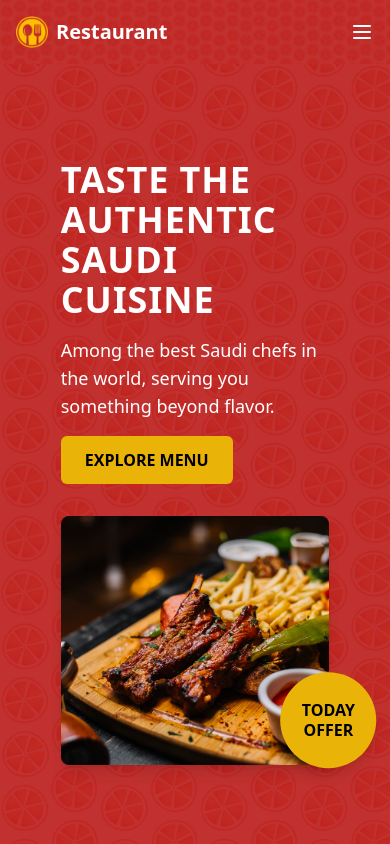
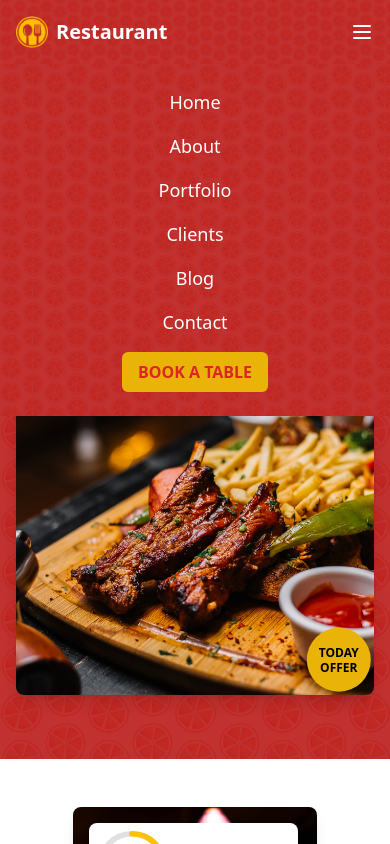
Before and after one commit to md-mohin-uddin/restaurant, a React (Vite) app: page / in a window 390 px wide. Both pictures are taken after a click on the button 362 px from the left and 32 px from the top of the page. Shown: the top 844 px of the page. Built offline with nearby package versions, Linux system fonts and the light colour scheme.

Commit message:
navbar & hero section updated

```diff
--- a/src/components/Header.jsx
+++ b/src/components/Header.jsx
@@ -7,31 +7,35 @@ function Header() {
 
   return (
     <header
-      className="bg-red-700 flex items-center justify-between py-4 px-4 lg:px-8 hero-gradient"
+      className="relative bg-red-700 flex items-center justify-between py-4 px-4 lg:px-8 hero-gradient"
       style={{
         backgroundImage: `url(${bgImg})`,
         backgroundSize: "cover",
       }}
     >
-      <div className="flex items-center space-x-2 ">
+      {/* Logo Section */}
+      <div className="flex items-center space-x-2">
         <img src={logoImage} alt="Restaurant Logo" className="w-8 h-8" />
-        <h1 className="text-xl font-bold">Restaurant</h1>
+        <h1 className="text-xl font-bold text-white">Restaurant</h1>
       </div>
 
+      {/* Desktop Navigation */}
       <nav className="hidden lg:flex space-x-6">
         {["Home", "About", "Portfolio", "Clients", "Blog", "Contact"].map(
           (item) => (
-            <a href="#" className="hover:text-yellow-500" key={item}>
+            <a href="#" className="hover:text-yellow-500 text-white" key={item}>
               {item}
             </a>
           )
         )}
       </nav>
 
+      {/* Book a Table Button for Desktop */}
       <button className="hidden lg:block bg-yellow-500 text-black font-bold px-4 py-2 rounded-md">
         BOOK A TABLE
       </button>
 
+      {/* Mobile Menu Button */}
       <button
         id="menu-btn"
         className="lg:hidden focus:outline-none"
@@ -53,19 +57,32 @@ function Header() {
         </svg>
       </button>
 
+      {/* Mobile Navigation Menu */}
       {mobileMenuOpen && (
         <nav
           id="mobile-menu"
-          className="absolute top-full left-0 right-0 bg-red-700 text-white flex-col items-center space-y-4 py-4 lg:hidden"
+          className="absolute top-full left-0 right-0 bg-red-700 text-white flex flex-col items-center space-y-4 py-6 lg:hidden z-50 transition-all duration-300"
+          style={{
+            backgroundImage: `url(${bgImg})`,
+            backgroundSize: "cover",
+          }}
         >
           {["Home", "About", "Portfolio", "Clients", "Blog", "Contact"].map(
             (item) => (
-              <a href="#" className="hover:text-yellow-500" key={item}>
+              <a
+                href="#"
+                className="hover:text-yellow-500 text-lg"
+                key={item}
+                onClick={() => setMobileMenuOpen(false)} // Close menu on click
+              >
                 {item}
               </a>
             )
           )}
-          <button className="bg-yellow-500 text-red-600 font-bold px-4 py-2 rounded-md">
+          <button
+            className="bg-yellow-500 text-red-600 font-bold px-4 py-2 rounded-md"
+            onClick={() => setMobileMenuOpen(false)} // Close menu on click
+          >
             BOOK A TABLE
           </button>
         </nav>
--- a/src/components/HeroSection.jsx
+++ b/src/components/HeroSection.jsx
@@ -6,35 +6,48 @@ import Button from "./Button";
 function HeroSection() {
   return (
     <section
-      className="relative bg-red-700 text-white py-24 px-4 lg:px-16"
+      className="relative bg-red-700 text-white py-16 px-4 lg:px-16"
       style={{
         backgroundImage: `url(${bgImg})`,
         backgroundSize: "cover",
       }}
     >
-      <div className="container flex flex-col lg:flex-row items-center w-3/4 mx-auto">
-        <div className="lg:w-full space-y-4 lg:space-y-6">
-          <h1 className="text-4xl lg:text-6xl font-bold tracking-wide title uppercase hero-heading">
+      <div className="container flex flex-col lg:flex-row items-center w-full max-w-6xl mx-auto space-y-8 lg:space-y-0 lg:space-x-12">
+        {/* Text Section */}
+        <div className="lg:w-1/2 space-y-4 lg:space-y-6 text-start lg:text-left">
+          <h1 className="text-3xl lg:text-5xl font-bold tracking-wide uppercase leading-tight">
             Taste the Authentic Saudi Cuisine
           </h1>
-          <p className="text-lg lg:text-xl">
+          <p className="text-base lg:text-lg">
             Among the best Saudi chefs in the world, serving you something
             beyond flavor.
           </p>
-          <Button text="Explore Menu" />
+          <Button
+            text="Explore Menu"
+            className="bg-yellow-500 text-black px-4 py-2 rounded-md"
+          />
         </div>
-        <div className="lg:w-1/2 relative mt-8 lg:mt-0 flex justify-center items-center">
+
+        {/* Image Section */}
+        <div className="lg:w-1/2 relative flex justify-center items-center">
           <div className="relative">
             <img
               src={foodImage}
               alt="Delicious Food"
-              className="rounded-lg shadow-lg max-w-full lg:max-w-lg"
+              className="rounded-lg shadow-lg max-w-full"
             />
             <div
-              className="absolute bottom-4 right-5 bg-yellow-500 text-black font-bold w-24 h-24 rounded-full shadow-lg flex items-center justify-center text-center uppercase"
-              style={{ transform: "translate(70%, 20%)" }}
+              className="absolute bottom-4 right-4 bg-yellow-500 text-black font-bold rounded-full shadow-lg flex items-center justify-center text-center uppercase w-16 h-16 lg:w-24 lg:h-24"
+              style={{
+                transform:
+                  window.innerWidth >= 1024
+                    ? "translate(70%, 20%)"
+                    : "translate(20%, 20%)",
+              }}
             >
-              <span className="text-m leading-tight">Today Offer</span>
+              <span className="text-xs lg:text-lg leading-tight">
+                Today Offer
+              </span>
             </div>
           </div>
         </div>
```
